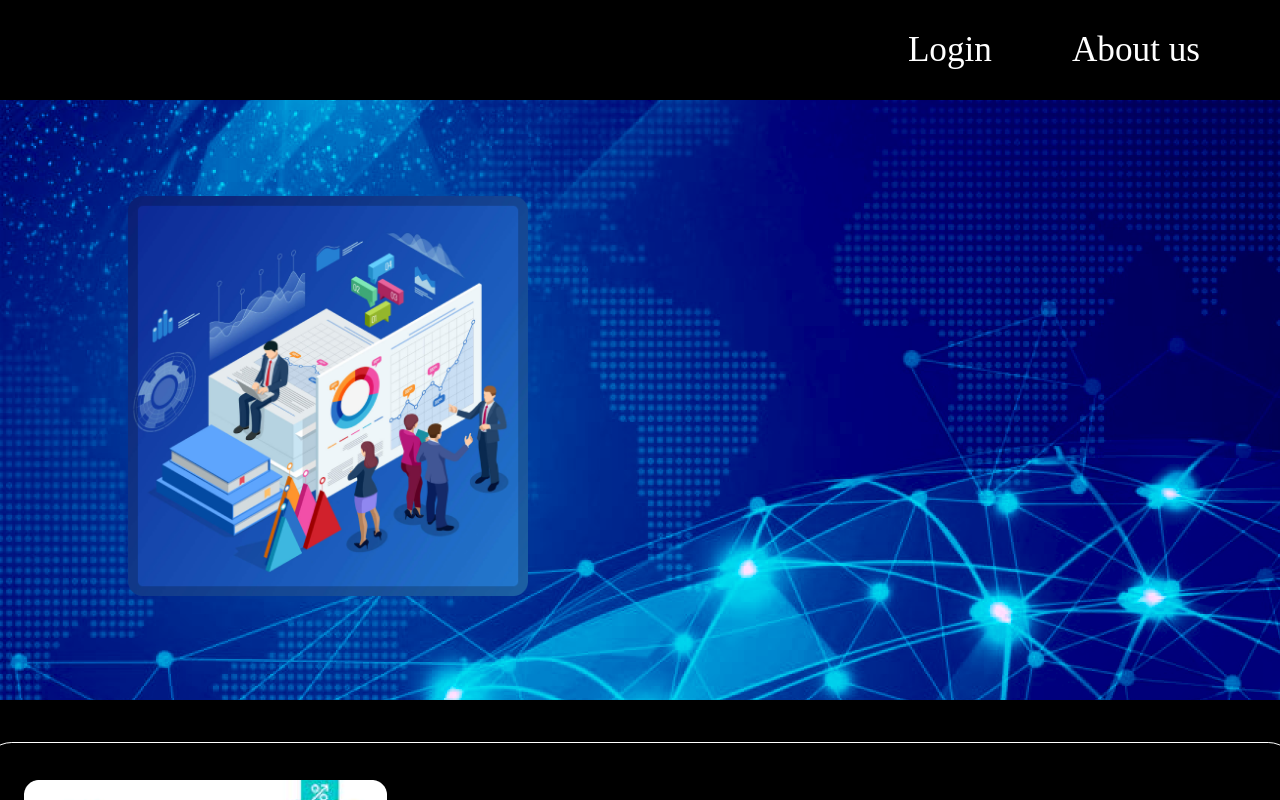
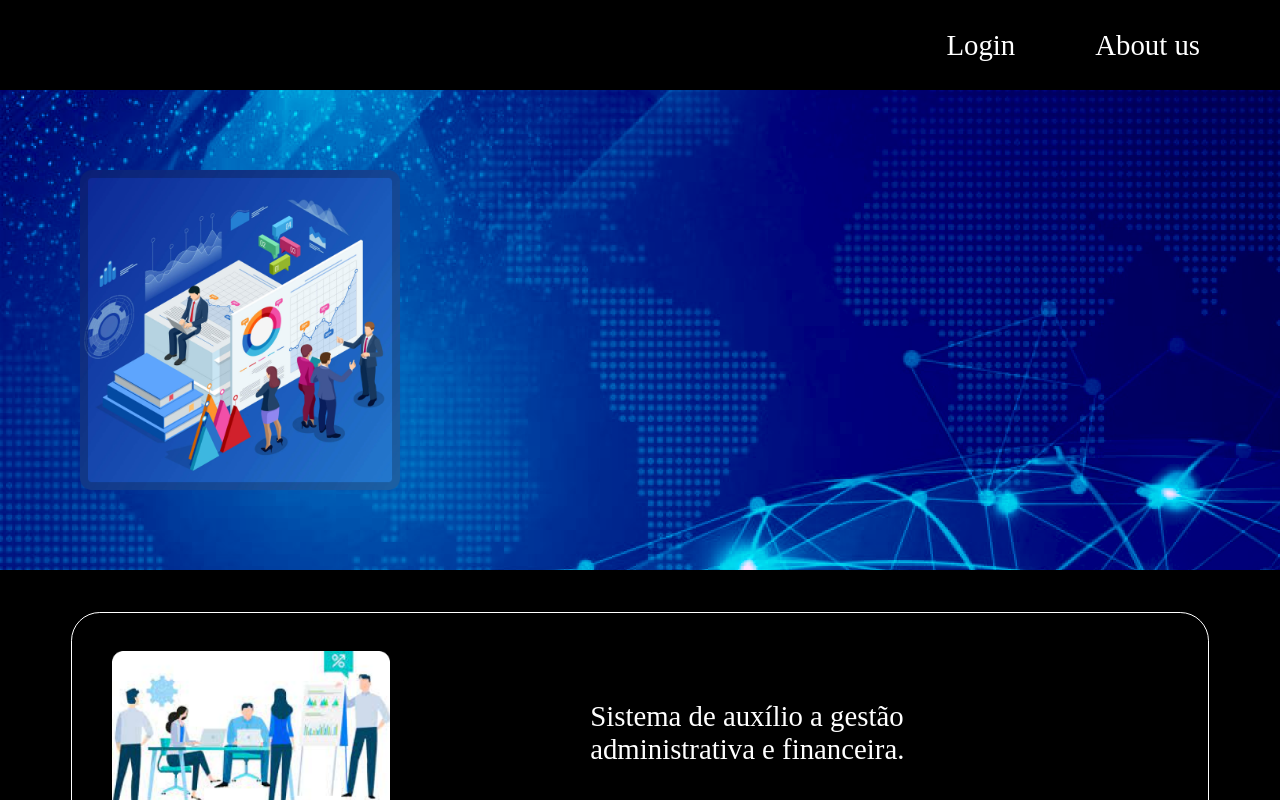
Before and after one commit to EmoreTechnology/front-erp, a React (Create React App) app: page / in a window 1280 px wide. Shown: the top 800 px of the page. Built offline with nearby package versions, Linux system fonts and the light colour scheme.

Commit message:
feature/home/ajuste

```diff
--- a/src/pages/Home/home.styles.ts
+++ b/src/pages/Home/home.styles.ts
@@ -13,7 +13,7 @@ export const AppStyled = styled.div`
   .header {
     display: flex;
     flex-direction: column;
-    height: 700px;
+    height: 570px;
     width: 100%;
 
     .options{
@@ -25,16 +25,15 @@ export const AppStyled = styled.div`
       background-color: black;
 
       p {
-        font-size: 2.2rem;
+        font-size: 1.8rem;
         margin-right: 5rem;
       }
     }
 
     img {
-      width: 25rem;
-      height: 25rem;
-      margin-left: 8rem;
-      margin-top: 6rem;
+      width: 20rem;
+      height: 20rem;
+      margin: 5rem;
     }
   }
 
@@ -43,17 +42,19 @@ export const AppStyled = styled.div`
     flex-direction: row;
     align-items: center;
     margin: 2.6rem 0 0 0;
-    height: 18rem;
-    width: 82rem;
+    height: 15rem;
+    width: 71rem;
     border: 1px solid #fff;
     border-radius: 1.8rem;
     img {
       margin 2.5rem;
+      width: 300px;
+      height: 164px;
     }
 
     p {
-      font-size: 2.2rem;
-      margin-right: 20rem;
+      font-size: 1.8rem;
+      margin-right: 15rem;
       margin-left: 10rem;
     }
   }
@@ -63,16 +64,18 @@ export const AppStyled = styled.div`
     flex-direction: row;
     align-items: center;
     margin: 2.6rem 0 0 0;
-    height: 24rem;
-    width: 82rem;
+    height: 15rem;
+    width: 71rem;
     border: 1px solid #fff;
     border-radius: 1.8rem;
     img {
       margin 2.5rem;
+      width: 300px;
+      height: 164px;
     }
 
     p {
-      font-size: 2.2rem;
+      font-size: 1.8rem;
       margin-right: 10rem;
       margin-left: 10rem;
     }
@@ -83,16 +86,18 @@ export const AppStyled = styled.div`
     flex-direction: row;
     align-items: center;
     margin: 2.6rem 0 0 0;
-    height: 26rem;
-    width: 82rem;
+    height: 15rem;
+    width: 71rem;
     border: 1px solid #fff;
     border-radius: 1.8rem;
     img {
       margin 2.5rem;
+      width: 300px;
+      height: 164px;
     }
 
     p {
-      font-size: 2.2rem;
+      font-size: 1.8rem;
       margin-right: 9rem;
       margin-left: 5rem;
     }
@@ -102,8 +107,8 @@ export const AppStyled = styled.div`
     flex-direction: column;
     align-items: center;
     justify-content: end;
-    height: 18rem;
-    width: 82rem;
+    height: 15rem;
+    width: 71rem;
     margin: 2.6rem 0 0 0;
     border: 1px solid #fff;
     border-radius: 1.8rem;
@@ -113,7 +118,7 @@ export const AppStyled = styled.div`
     }
 
     p {
-      font-size: 2.2rem;
+      font-size: 1.8rem;
       margin: 3rem;
     }
 
--- a/src/pages/Home/home.tsx
+++ b/src/pages/Home/home.tsx
@@ -12,7 +12,7 @@ import iconLinkedin from '../../Assets/linkedin-icon.png';
 function Home() {
   return (
     <AppStyled>
-      <div className="header" style={{ backgroundImage: `url(${HomeBack})` }}>
+      <div className="header" style={{ backgroundImage: `url(${HomeBack})`}}>
         <div className="options">
           <p>Login</p>
           <p>About us</p>
```
